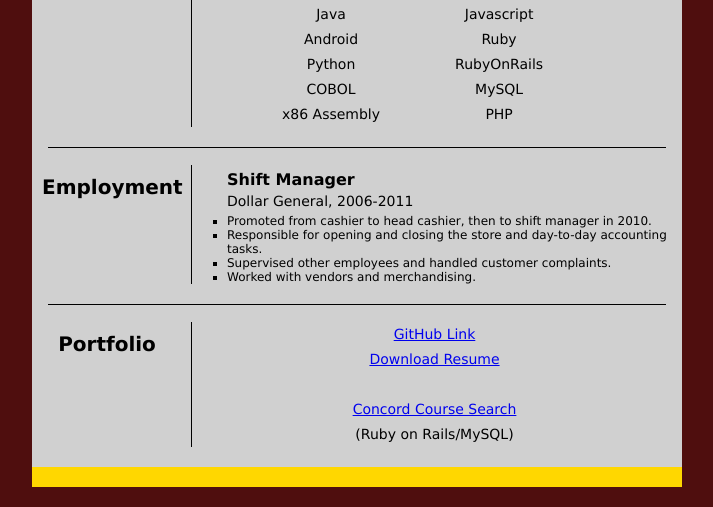
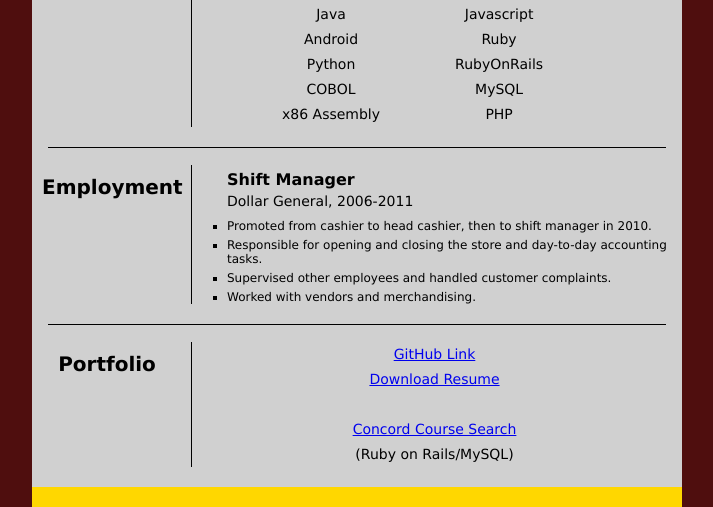
Before and after one commit to derekroyse/resume_old, a PHP site: page / in a window 1280 px wide. Shown: the part 725-1232 px from the top of the page, without its empty margins (283-996 px from the left). Run offline with PHP 8.4, Linux system fonts and the light colour scheme.

Commit message:
bulleted list spacing

```diff
--- a/css/style.css
+++ b/css/style.css
@@ -145,6 +145,10 @@ hr{
 .bullets ul{
     list-style-type: square;
 	font:normal 12px Verdana;
+}
+
+.bullets li{
+	margin-top:5px;
 }
 
 /* Popup-Div*/
```
